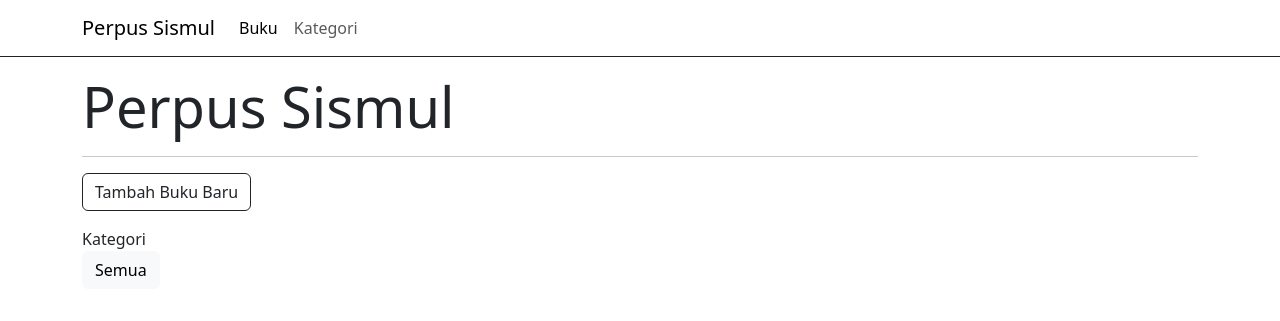
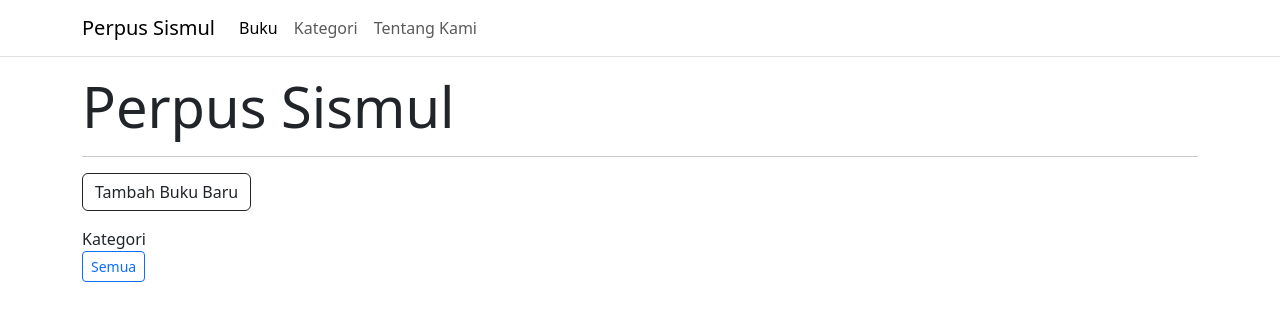
Before and after one commit to voidfoxtamcin/sismul_perpus, a CodeIgniter app: page /perpus/index.php/buku/index in a window 1280 px wide. Shown: the top 321 px of the page. Run offline with CodeIgniter, Linux system fonts and the light colour scheme; data that the repository does not hold is empty.

Commit message:
Edit Code

```diff
--- a/application/config/routes.php
+++ b/application/config/routes.php
@@ -1,5 +1,5 @@
 <?php
-defined('BASEPATH') OR exit('No direct script access allowed');
+defined('BASEPATH') or exit('No direct script access allowed');
 
 /*
 | -------------------------------------------------------------------------
@@ -49,6 +49,7 @@ defined('BASEPATH') OR exit('No direct script access allowed');
 | Examples:	my-controller/index	-> my_controller/index
 |		my-controller/my-method	-> my_controller/my_method
 */
-$route['default_controller'] = 'welcome';
+$route['tentang-kami'] = 'welcome/index';
+$route['default_controller'] = 'buku';
 $route['404_override'] = '';
 $route['translate_uri_dashes'] = FALSE;
--- a/application/views/buku/index.php
+++ b/application/views/buku/index.php
@@ -6,9 +6,9 @@
 
   <p class="mb-0">Kategori</p>
   <div class="btn-group mb-3">
-    <a href="<?= site_url('buku') ?>" class="btn btn-light">Semua</a>
+    <a href="<?= site_url('buku') ?>" class="btn btn-sm btn-outline-primary">Semua</a>
     <?php foreach ($kategori as $k) : ?>
-      <a href="<?= site_url('buku?kategori=' . $k->id) ?>" class="btn btn-light"><?= $k->nama ?></a>
+      <a href="<?= site_url('buku?kategori=' . $k->id) ?>" class="btn btn-sm btn-outline-primary"><?= $k->nama ?></a>
     <?php endforeach ?>
   </div>
 
--- a/application/views/layout/header.php
+++ b/application/views/layout/header.php
@@ -11,7 +11,7 @@
 
 <body>
 
-  <nav class="navbar navbar-expand-lg bg-white border-bottom border-dark">
+  <nav class="navbar navbar-expand-lg bg-white border-bottom">
     <div class="container">
       <a class="navbar-brand" href="#">Perpus Sismul</a>
       <button class="navbar-toggler" type="button" data-bs-toggle="collapse" data-bs-target="#navbarNav" aria-controls="navbarNav" aria-expanded="false" aria-label="Toggle navigation">
@@ -25,6 +25,9 @@
           <li class="nav-item">
             <a class="nav-link <?php if (explode('/', current_url())[4] == explode('/', site_url('kategori'))[4]) : ?>active<?php endif ?>" href="<?= site_url('kategori') ?>">Kategori</a>
           </li>
+          <li class="nav-item">
+            <a class="nav-link <?php if (explode('/', current_url())[4] == explode('/', site_url('tentang-kami'))[4]) : ?>active<?php endif ?>" href="<?= site_url('tentang-kami') ?>">Tentang Kami</a>
+          </li>
         </ul>
       </div>
     </div>
```
Also changed, not shown: application/controllers/Welcome.php (+6 -19 lines).
